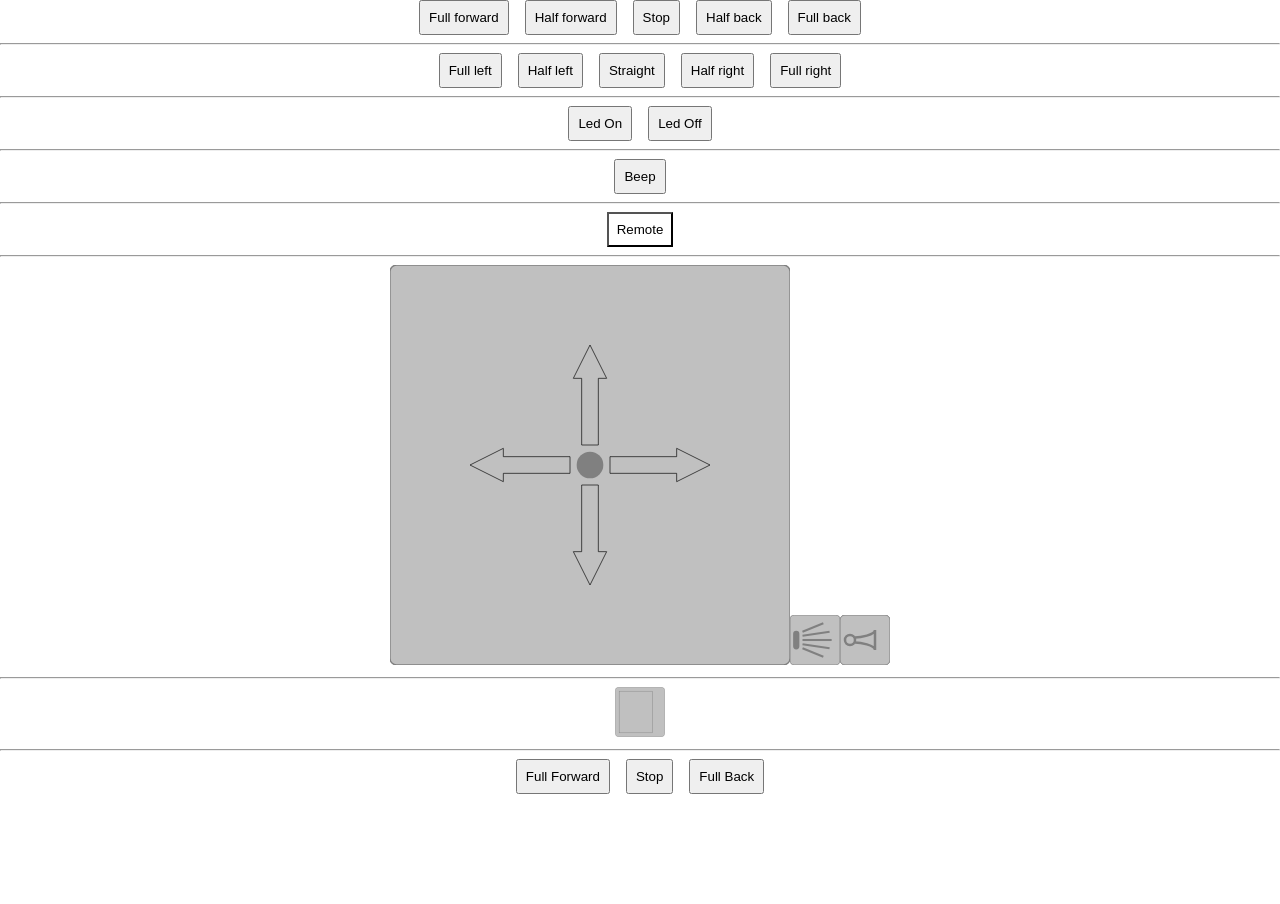
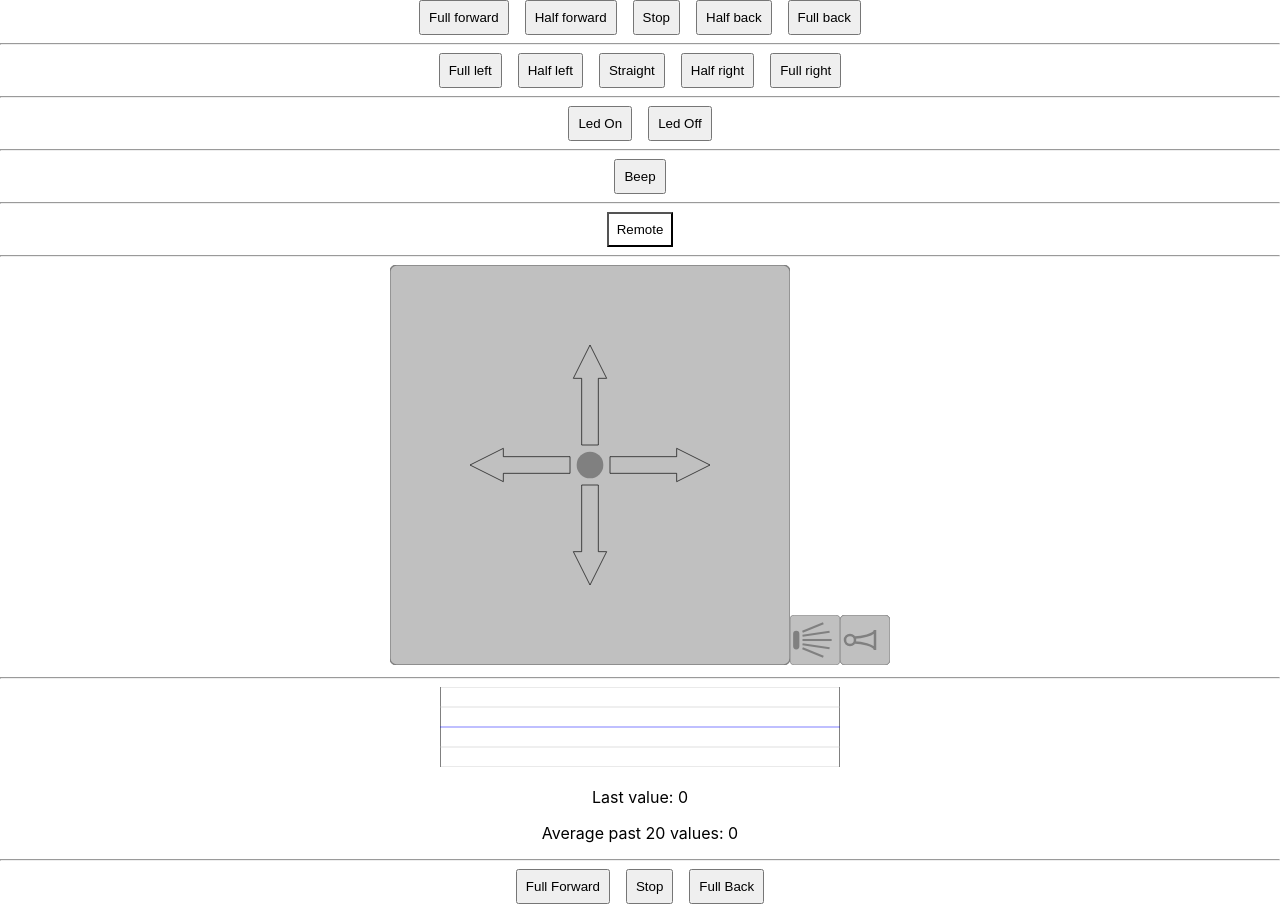
Before and after one commit to Satyam/autito, a React (Create React App) app: page / in a window 1280 px wide. Before the commit the page ends 800 px from the top, so only its background shows below. Built offline with nearby package versions, Linux system fonts and the light colour scheme; no server answers.

Commit message:
Added 'osciloscope' mode to current sensor display

```diff
--- a/src/Current.tsx
+++ b/src/Current.tsx
@@ -1,24 +1,39 @@
-import React from 'react';
+import React, { useState, useEffect } from 'react';
 import { useMessage } from './useMessage';
 
+const MAX_X = 200;
+const MAX_Y = 120;
 
-const Current: React.FC<{ size?: number }> = ({ size = 50 }) => {
+const Current: React.FC<{ width?: number, height?: number }> = ({ width = 400, height = 80 }) => {
+  const [values, setValues] = useState<number[]>([]);
+
   const { current } = useMessage();
 
+  useEffect(() => {
+    setValues(v => {
+      if (v.length > MAX_X) v.shift();
+      return v.concat(-current);
+    })
+  }, [current])
 
-  return (
+  return (<>
     <svg
-      width={size}
-      height={size}
-      viewBox="0 0 120 120"
+      width={width}
+      height={height}
+      viewBox={`0 -${MAX_Y} ${MAX_X} ${2 * MAX_Y}`}
+      preserveAspectRatio="none"
       xmlns="http://www.w3.org/2000/svg"
       className="Current"
     >
-      <rect width="100%" height="100%" x="0" y="0" rx="10" ry="10" fill="silver" stroke="gray" />
-      <rect width="80" height="100" x="10" y="10" fill="silver" stroke="gray" />
-      {current > 0 && (<rect width="80" height={current * 2} x="10" y="60" fill="green" stroke="gray" />)}
-      {current < 0 && (<rect width="80" height={-current * 2} x="10" y={60 + current * 2} fill="red" stroke="gray" />)}
-    </svg>);
+      <rect width="100%" height="100%" x="0" y={-MAX_Y} fill="white" stroke="gray" stroke-width={1} />
+      <line x1="0" y1="0" x2="200" y2="0" stroke="blue" />
+      <line x1="0" y1={-MAX_Y / 2} x2="200" y2={-MAX_Y / 2} stroke="silver" />
+      <line x1="0" y1={MAX_Y / 2} x2="200" y2={MAX_Y / 2} stroke="silver" />
+
+      <polyline points={values.map((y, x) => `${x},${y}`).join(' ')} stroke="black" fill="none" stroke-width={1} />
+    </svg>
+    <p>Last value: {current}</p><p>Average past 20 values: {values.slice(- 20).reduce((acc, v) => acc + v, 0) / 20}</p>
+  </>);
 }
 
 export default Current;
```
